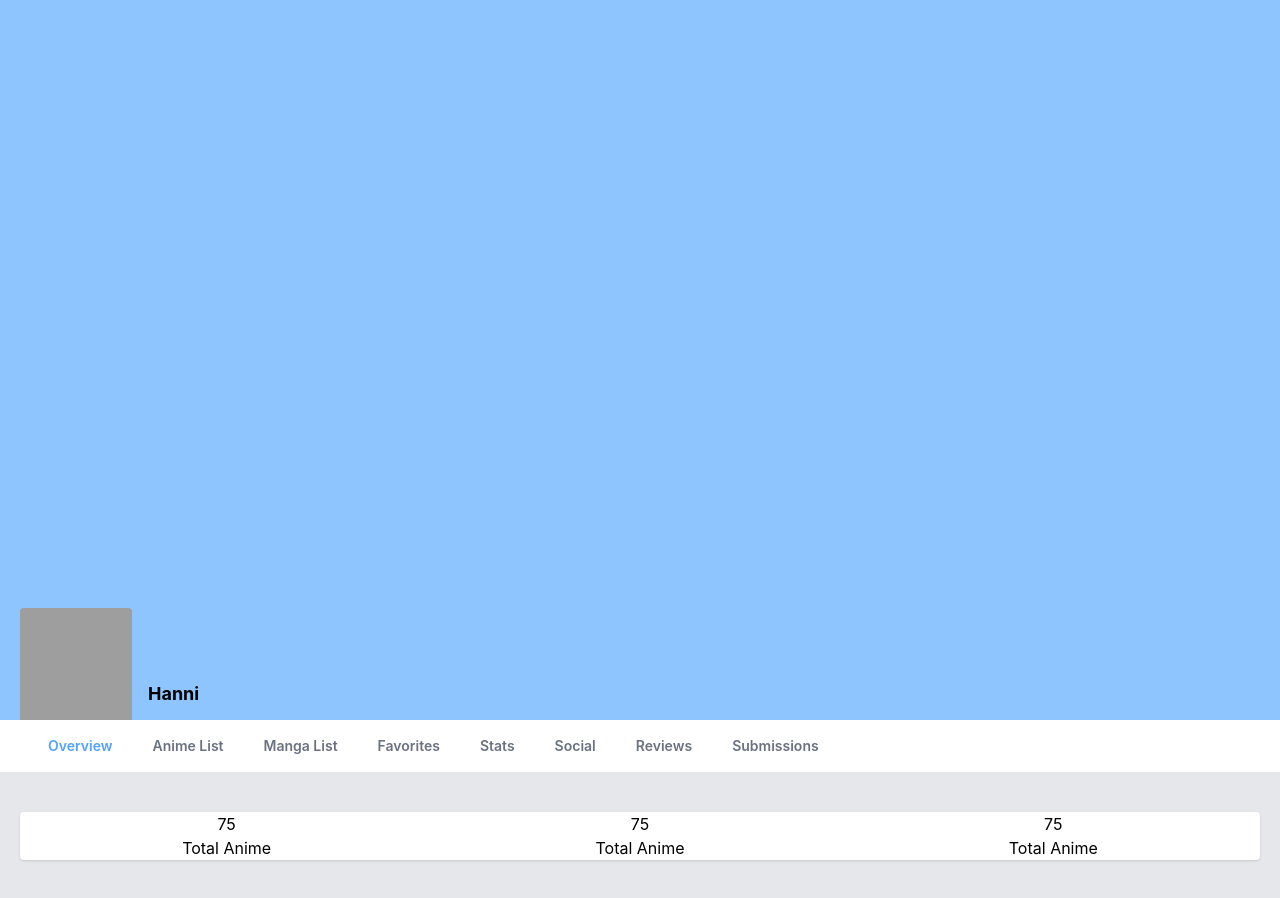
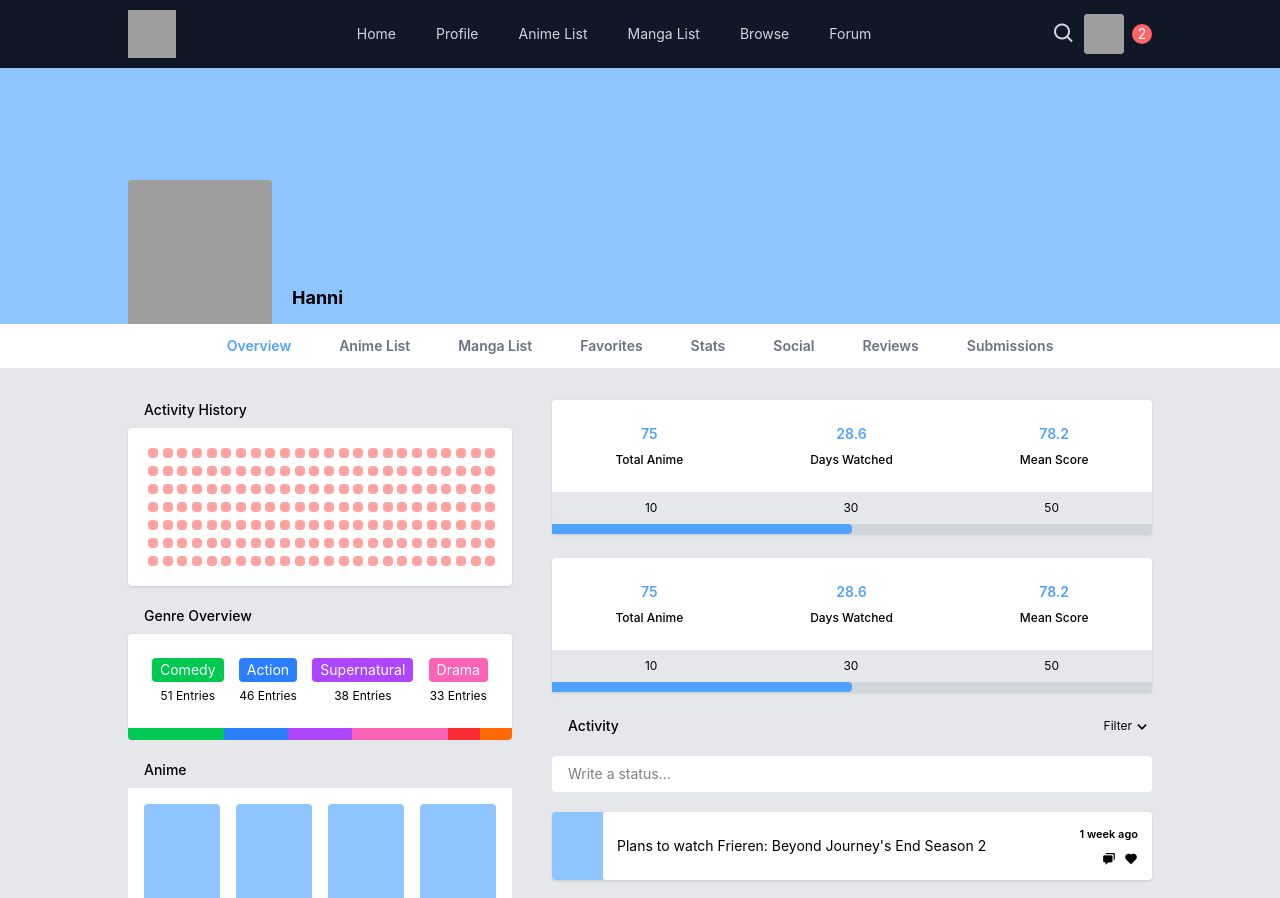
Before and after one commit to loganyeh/moviecritic, a React (Vite) app in the folder frontend/: page /overview in a window 1280 px wide. Shown: the top 898 px of the page. Built offline with nearby package versions, Linux system fonts and the light colour scheme; grey boxes are pictures that could not be loaded.

Commit message:
Overview page static ui done

```diff
--- a/frontend/src/pages/Home/Activity.tsx
+++ b/frontend/src/pages/Home/Activity.tsx
@@ -1,38 +1,48 @@
 
 
-function Activity(){
+type ActivityProps = {
+    page: "Home" | "Overview",
+};
+
+
+function Activity({ page }: ActivityProps ){
 
 
     return(
         <>
-            <section className="flex flex-col gap-4 w-full">
+            <section className="flex flex-col gap-5 w-full">
                 <div className="flex justify-between items-center">
-                    <h1 className="px-4 py-2 text-sm">Activity</h1>
+                    <h1 className={`${page === "Overview" ? "font-medium" : ""} px-4 text-sm`}>Activity</h1>
 
-                    <div className="flex gap-2 items-center">
+                    {page === "Home" && <div className="flex gap-2 items-center">
                         <i className='bx bxs-filter-alt text-base'></i>
 
                         <div className="flex text-xs font-light bg-white rounded">
                             <p className="px-3 py-1.5 font-medium">Following</p>
                             <p className="px-3 py-1.5">Global</p>
                         </div>
-                    </div>
+                    </div>}
+
+                    {page === "Overview" && <div className="flex items-center">
+                        <p className="text-xs">Filter</p>
+                        <i className='bx bx-chevron-down text-xl' ></i>
+                    </div>}
                 </div>
 
                 <input type="text" className="px-4 py-2 text-sm bg-white rounded" placeholder="Write a status..." />
 
-                <div className="flex flex-col gap-5">
+                <div className={`${page === "Overview" ? "2xl:grid 2xl:grid-cols-2" : ""} flex flex-col gap-5`}>
                 {/* <div className="border border-red-600 flex flex-col gap-5"> */}
 
-                    {Array.from({ length: 2 }).map((_, index) => {
+                    {Array.from({ length: 6 }).map((_, index) => {
                         return <div key={index} className="flex rounded shadow">
-                            <div className="w-20 aspect-[3/4] bg-blue-300 rounded-l"></div>
+                            <div className={`${page === "Overview" ? "w-14" : "w-24 md:w-[88px] 2xl:w-20"}  aspect-[3/4] bg-blue-300 rounded-l`}></div>
 
-                            <div className="flex justify-between gap-2 p-3.5 w-full bg-white rounded">
-                                <div className="flex flex-col gap-2 justify-between text-xs">
-                                    <p className="text-blue-300">jujune</p>
-                                    <p>Plans to watch Frieren: Beyond Journey's End Season 2</p>
-                                    <div className="w-10 aspect-square bg-blue-300 rounded"></div>
+                            <div className="flex justify-between gap-6 p-3.5 w-full bg-white rounded">
+                                <div className="flex flex-col gap-2 2xl:gap-1 justify-between text-xs">
+                                    <p className={`${page === "Overview" ? "hidden" : ""} text-blue-300`}>jujune</p>
+                                    <p className={`${page === "Overview" ? "flex items-center h-full text-sm" : "text-xs"}`}>Plans to watch Frieren: Beyond Journey's End Season 2</p>
+                                    <div className={`${page === "Overview" ? "hidden" : ""} w-10 aspect-square bg-blue-300 rounded`}></div>
                                 </div>
 
                                 <div className="flex flex-col justify-between items-end text-[11px] shrink-0">
--- a/frontend/src/pages/Home/Home.tsx
+++ b/frontend/src/pages/Home/Home.tsx
@@ -19,7 +19,7 @@ function Home(){
             <div className="flex justify-center px-5 pt-10 py-14 bg-gray-200">
                 <div className="flex flex-col xl:flex-row gap-5 xl:gap-10 max-w-5xl 2xl:max-w-7xl w-full">
                     <div className="hidden xl:flex xl:flex-1">
-                        <Activity />
+                        <Activity page="Home" />
                     </div>
 
                     <div className="flex flex-col gap-5 xl:max-w-md w-full">
@@ -33,7 +33,7 @@ function Home(){
                     </div>
 
                     <div className="xl:hidden">
-                        <Activity />
+                        <Activity page="Home" />
                     </div>
                 </div>
             </div>
--- a/frontend/src/pages/Profile/Overview/Overview.tsx
+++ b/frontend/src/pages/Profile/Overview/Overview.tsx
@@ -1,6 +1,8 @@
 import DesktopHeader from "../../../components/DesktopHeader";
 import FloatingNav from "../../../components/FloatingNav";
 import Footer from "../../../components/Footer";
+
+import Activity from "../../Home/Activity";
 
 function Overview(){
     const profileNav = [
@@ -16,15 +18,19 @@ function Overview(){
 
     return(
         <>
+            <DesktopHeader />
+
             {/* Profile Banner */}
-            <section className="flex gap-4 items-end px-5 aspect-video bg-blue-300">
-                <img src="https://i.pinimg.com/736x/0c/8a/1f/0c8a1f42df3622a03adeded0e08c08a6.jpg" className="w-28 aspect-square bg-blue-300 rounded-t" />
+            <div className="flex justify-center bg-blue-300">
+                <section className="flex gap-4 lg:gap-5 items-end px-6 xl:px-0 aspect-video md:aspect-[16/7] lg:aspect-[16/5] xl:aspect-[16/4] 2xl:aspect-[16/3] max-w-5xl 2xl:max-w-7xl w-full">
+                    <img src="https://i.pinimg.com/736x/0c/8a/1f/0c8a1f42df3622a03adeded0e08c08a6.jpg" className="w-28 md:w-36 aspect-square bg-blue-300 rounded-t" />
                     <p className="py-3 text-lg font-bold">Hanni</p>
                 </section>
+            </div>
 
             {/* Profile Nav */}
             <section className="bg-white">
-                <div className="flex gap-10 px-12 py-4 overflow-x-scroll">
+                <div className="flex md:justify-center gap-x-10 md:gap-x-12 md:gap-y-5 px-12 py-4 lg:py-3 overflow-x-scroll md:flex-wrap">
                     {profileNav.map((nav, index) => {
                         return <div key={index} className={`${index === 0 ? "text-blue-400" : "text-gray-500"} text-sm font-semibold shrink-0`}>
                             {nav.text}
@@ -34,35 +40,117 @@ function Overview(){
             </section>
 
             {/* page container */}
-            <div className="bg-gray-200 px-5 py-10 h-screen">
+            <div className="flex justify-center bg-gray-200">
+                <div className="flex flex-col xl:flex-row gap-6 xl:gap-10 px-5 md:px-[32px] py-[32px] pb-16 xl:px-0 max-w-5xl 2xl:max-w-7xl w-full">
 
-                {/* Watch Stat Tracker */}
-                <section className="bg-white rounded shadow">
-                    <div className="flex justify-around">
-                        <div className="flex flex-col items-center">
-                            <p>75</p>
-                            <p>Total Anime</p>
+                    <div className="hidden xl:flex flex-col gap-5 max-w-sm 2xl:max-w-lg w-full">
+                        {/* Activity History */}
+                        <section className="flex flex-col gap-2 w-full">
+                            <h1 className="px-4 text-sm font-medium">Activity History</h1>
+
+                            <div className="grid grid-cols-24 gap-2 p-5 bg-white rounded shadow">
+                                {Array.from({length: 168}).map((_, index) => {
+                                    return <div key={index} className="w-2.5 aspect-square bg-red-300 rounded-sm">
+
                                     </div>
-                        <div className="flex flex-col items-center">
-                            <p>75</p>
-                            <p>Total Anime</p>
+                                })}
                             </div>
-                        <div className="flex flex-col items-center">
-                            <p>75</p>
-                            <p>Total Anime</p>
+                        </section>
+
+                        {/* Genre Overview */}
+                        <section className="flex flex-col gap-2">
+                            <h1 className="px-4 text-sm font-medium">Genre Overview</h1>
+
+                            <div>
+                                <div className="flex justify-between p-6 bg-white rounded-t shadow">
+
+                                    <div className="flex flex-col gap-1.5 items-center w-fit">
+                                        <p className="flex justify-center items-center px-2 py-0.5 text-sm bg-green-500 text-white rounded">Comedy</p>
+                                        <p className="text-xs">51 Entries</p>
+                                    </div>
+                                    <div className="flex flex-col gap-1.5 items-center w-fit">
+                                        <p className="flex justify-center items-center px-2 py-0.5 text-sm bg-blue-500 text-white rounded">Action</p>
+                                        <p className="text-xs">46 Entries</p>
+                                    </div>
+                                    <div className="flex flex-col gap-1.5 items-center w-fit">
+                                        <p className="flex justify-center items-center px-2 py-0.5 text-sm bg-purple-500 text-white rounded">Supernatural</p>
+                                        <p className="text-xs">38 Entries</p>
+                                    </div>
+                                    <div className="flex flex-col gap-1.5 items-center w-fit">
+                                        <p className="flex justify-center items-center px-2 py-0.5 text-sm bg-pink-400 text-white rounded">Drama</p>
+                                        <p className="text-xs">33 Entries</p>
+                                    </div>
+
+                                </div>
+
+                                <div className="flex h-3">
+                                    <div className="h-full w-3/12 bg-green-500 rounded-bl"></div>
+                                    <div className="h-full w-2/12 bg-blue-500"></div>
+                                    <div className="h-full w-2/12 bg-purple-500"></div>
+                                    <div className="h-full w-3/12 bg-pink-400"></div>
+                                    <div className="h-full w-1/12 bg-red-500"></div>
+                                    <div className="h-full w-1/12 bg-orange-500 rounded-br"></div>
                                 </div>
                             </div>
 
+                        </section>
 
-                    <div></div>
+                        {/* Favorite Block */}
+                        {Array.from({length: 2}).map((_, index) => {
+                            return <section key={index} className="flex flex-col gap-2">
+                                <h1 className="px-4 text-sm font-medium">Anime</h1>
 
-                    <div></div>
+                                <div className="grid grid-cols-4 2xl:grid-cols-5 p-4 gap-4 bg-white">
+                                    {Array.from({length: 8}).map((_, index) => {
+                                        return <div key={index} className="w-[76px] aspect-[3/4] bg-blue-300 rounded"></div>
+                                    })}
+                                </div>
+
                             </section>
+                        })}
 
                     </div>
 
+                    <div className="flex flex-col xl:flex-1 gap-6">
+                        {/* Watch Stat Tracker */}
+                        <div className="flex flex-col 2xl:grid 2xl:grid-cols-2 gap-6">
+                            {Array.from({length: 2}).map((_, index) => {
+                                return <section key={index} className="bg-white rounded shadow">
+                                    <div className="flex justify-around py-6 2xl:py-3">
+                                        <div className="flex gap-2 flex-col items-center">
+                                            <p className="text-sm font-semibold text-blue-400">75</p>
+                                            <p className="text-xs font-medium">Total Anime</p>
+                                        </div>
+                                        <div className="flex gap-2 flex-col items-center">
+                                            <p className="text-sm font-semibold text-blue-400">28.6</p>
+                                            <p className="text-xs font-medium">Days Watched</p>
+                                        </div>
+                                        <div className="flex gap-2 flex-col items-center">
+                                            <p className="text-sm font-semibold text-blue-400">78.2</p>
+                                            <p className="text-xs font-medium">Mean Score</p>
+                                        </div>
+                                    </div>
+
+                                    <div className="flex justify-around py-2 text-xs bg-gray-200">
+                                        <p>10</p>
+                                        <p>30</p>
+                                        <p>50</p>
+                                    </div>
+
+                                    <div className="bg-gray-300">
+                                        <div className="h-2.5 w-1/2 bg-blue-400 rounded-r"></div>
+                                    </div>
+                                </section>
+                            })}
+                        </div>
+
+                        <Activity page="Overview" />
+                    </div>
+                </div>
+            </div>
 
             <FloatingNav />
+            <Footer />
         </>
     );
 };
```
Lines whose indentation alone changed are shown as unchanged.
